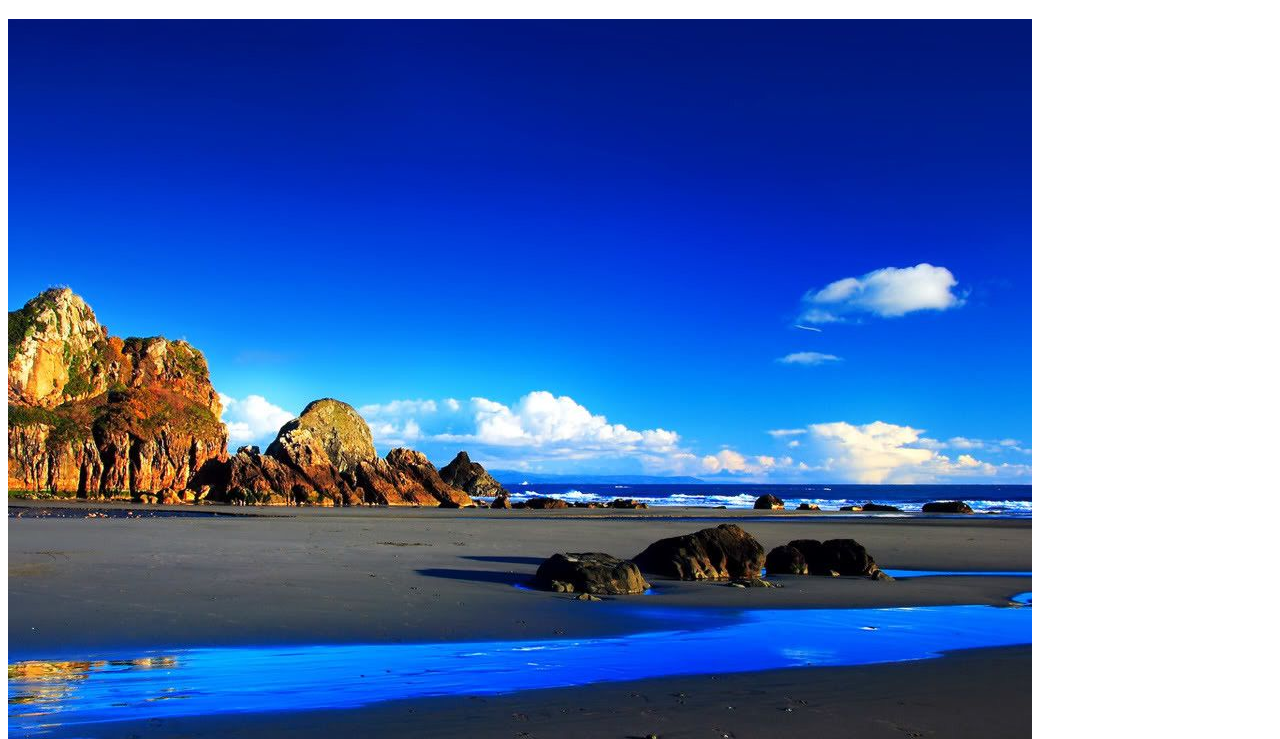
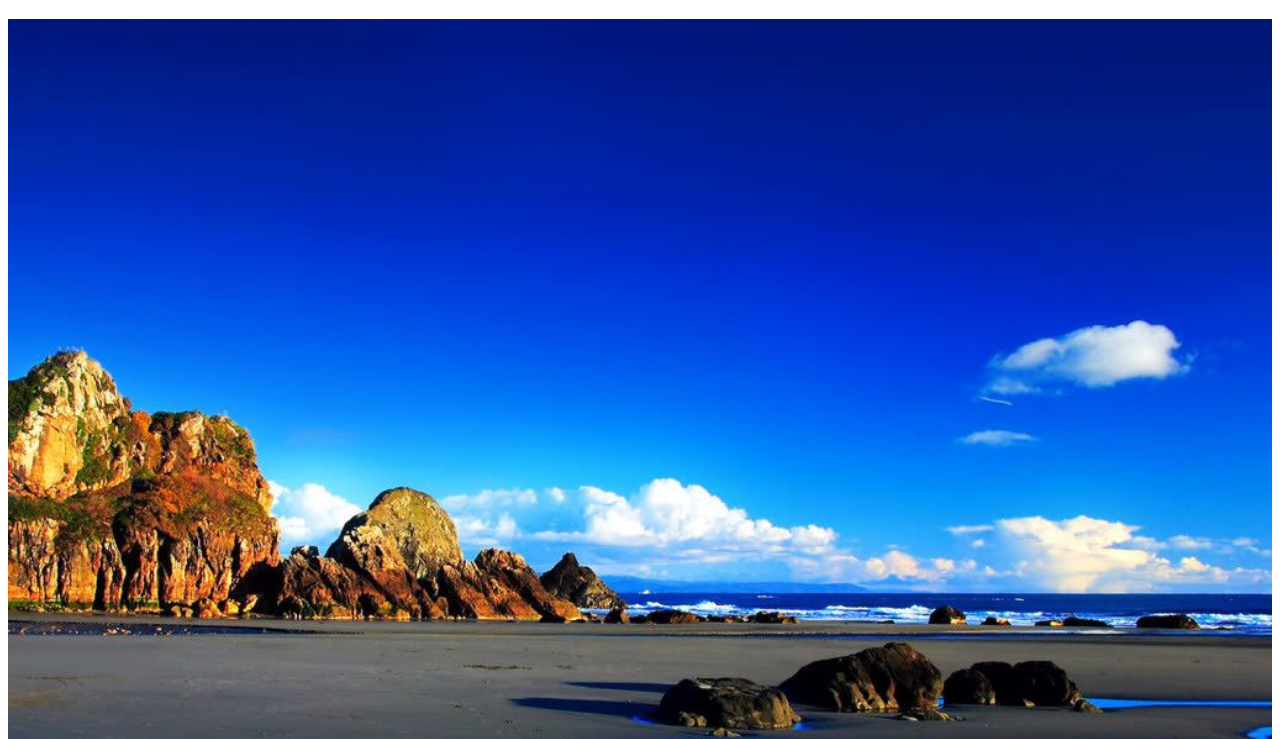
Before and after one commit to himanshu2454/Memes, a plain HTML site: page docs/index.html in a window 1280 px wide. Shown: the part 61-800 px from the top of the page. Drawn offline with Linux system fonts and the light colour scheme.

Commit message:
Update index.html

```diff
--- a/docs/index.html
+++ b/docs/index.html
@@ -11,7 +11,7 @@
       text-align:center;
 
     }
-    .emage{
+    .emage img{
      width:100%;
     }
   </style>
```
